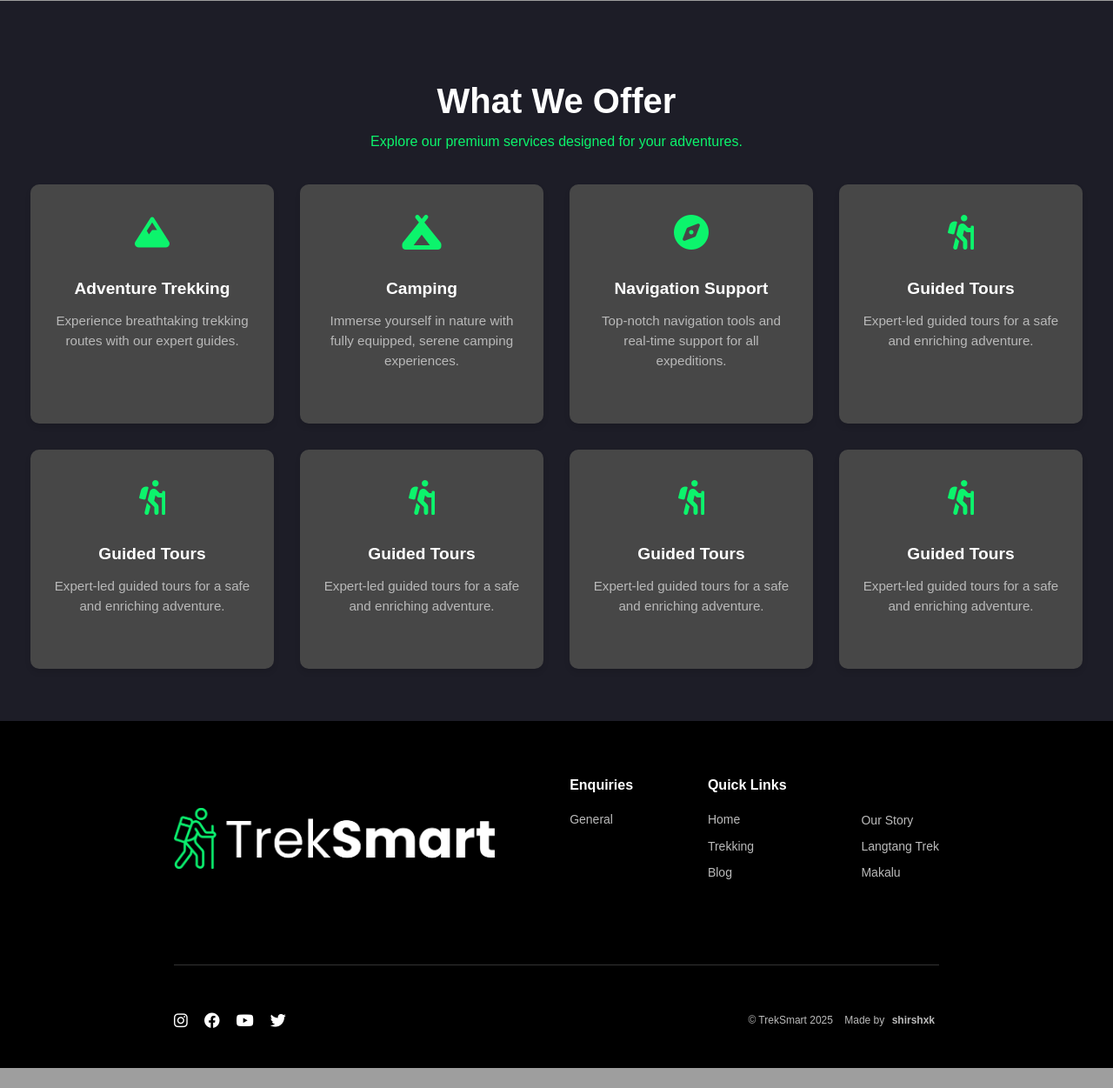
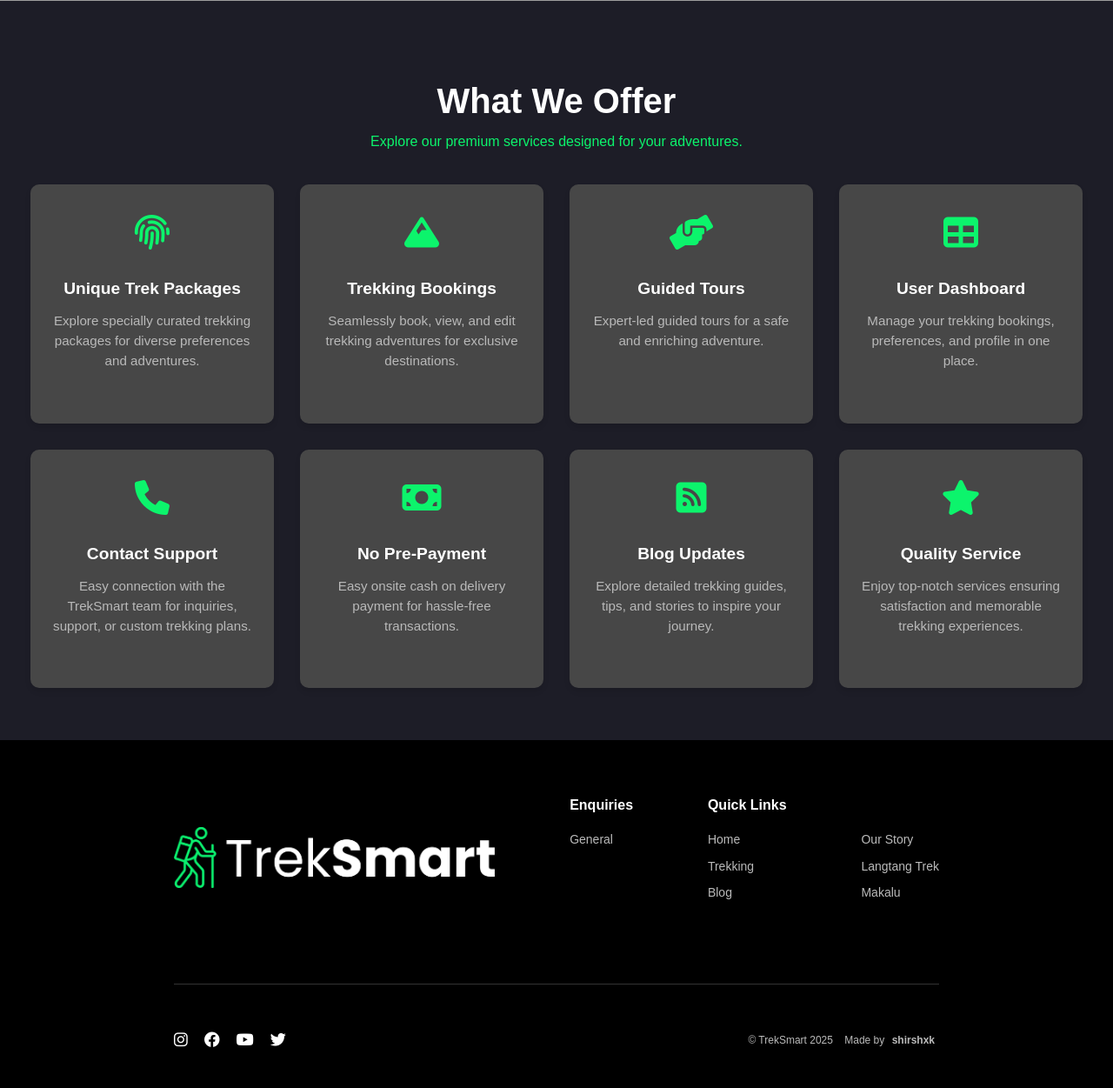
Before and after one commit to shirshxk/treksmart, a PHP site: page /index.php in a window 1280 px wide. Shown: the part 799-2050 px from the top of the page at 87% size. Before the commit the page ends 2027 px from the top, so only its background shows below. Run offline with PHP 8.4, Linux system fonts and the light colour scheme; grey boxes are pictures that could not be loaded.

Commit message:
edited index

```diff
--- a/index.php
+++ b/index.php
@@ -21,53 +21,45 @@ include 'header.php';
                     <h2>What We Offer</h2>
                     <p>Explore our premium services designed for your adventures.</p>
                     <div class="offer-items">
-                        <!-- Item 1 -->
+                    <div class="offer-item">
+                            <i class="fas fa-fingerprint"></i>
+                            <h3>Unique Trek Packages</h3>
+                            <p>Explore specially curated trekking packages for diverse preferences and adventures.</p>
+                        </div>
                         <div class="offer-item">
                             <i class="fas fa-mountain"></i>
-                            <h3>Adventure Trekking</h3>
-                            <p>Experience breathtaking trekking routes with our expert guides.</p>
+                            <h3>Trekking Bookings</h3>
+                            <p>Seamlessly book, view, and edit trekking adventures for exclusive destinations.</p>
                         </div>
-                        <!-- Item 2 -->
                         <div class="offer-item">
-                            <i class="fas fa-campground"></i>
-                            <h3>Camping</h3>
-                            <p>Immerse yourself in nature with fully equipped, serene camping experiences.</p>
-                        </div>
-                        <!-- Item 3 -->
-                        <div class="offer-item">
-                            <i class="fas fa-compass"></i>
-                            <h3>Navigation Support</h3>
-                            <p>Top-notch navigation tools and real-time support for all expeditions.</p>
-                        </div>
-                        <!-- Item 4 -->
-                        <div class="offer-item">
-                            <i class="fas fa-hiking"></i>
+                            <i class="fas fa-handshake-angle"></i>
                             <h3>Guided Tours</h3>
                             <p>Expert-led guided tours for a safe and enriching adventure.</p>
                         </div>
-                        <!-- Item 5 -->
                         <div class="offer-item">
-                            <i class="fas fa-hiking"></i>
-                            <h3>Guided Tours</h3>
-                            <p>Expert-led guided tours for a safe and enriching adventure.</p>
+                            <i class="fas fa-table"></i>
+                            <h3>User Dashboard</h3>
+                            <p>Manage your trekking bookings, preferences, and profile in one place.</p>
                         </div>
-                        <!-- Item 6 -->
                         <div class="offer-item">
-                            <i class="fas fa-hiking"></i>
-                            <h3>Guided Tours</h3>
-                            <p>Expert-led guided tours for a safe and enriching adventure.</p>
+                            <i class="fas fa-phone"></i>
+                            <h3>Contact Support</h3>
+                            <p>Easy connection with the TrekSmart team for inquiries, support, or custom trekking plans.</p>
                         </div>
-                        <!-- Item 7 -->
                         <div class="offer-item">
-                            <i class="fas fa-hiking"></i>
-                            <h3>Guided Tours</h3>
-                            <p>Expert-led guided tours for a safe and enriching adventure.</p>
+                            <i class="fas fa-money-bill"></i>
+                            <h3>No Pre-Payment</h3>
+                            <p>Easy onsite cash on delivery payment for hassle-free transactions.</p>
                         </div>
-                        <!-- Item 8 -->
                         <div class="offer-item">
-                            <i class="fas fa-hiking"></i>
-                            <h3>Guided Tours</h3>
-                            <p>Expert-led guided tours for a safe and enriching adventure.</p>
+                            <i class="fas fa-square-rss"></i>
+                            <h3>Blog Updates</h3>
+                            <p>Explore detailed trekking guides, tips, and stories to inspire your journey.</p>
+                        </div>
+                        <div class="offer-item">
+                            <i class="fas fa-star"></i>
+                            <h3>Quality Service</h3>
+                            <p>Enjoy top-notch services ensuring satisfaction and memorable trekking experiences.</p>
                         </div>
                     </div>
                 </div>
```
